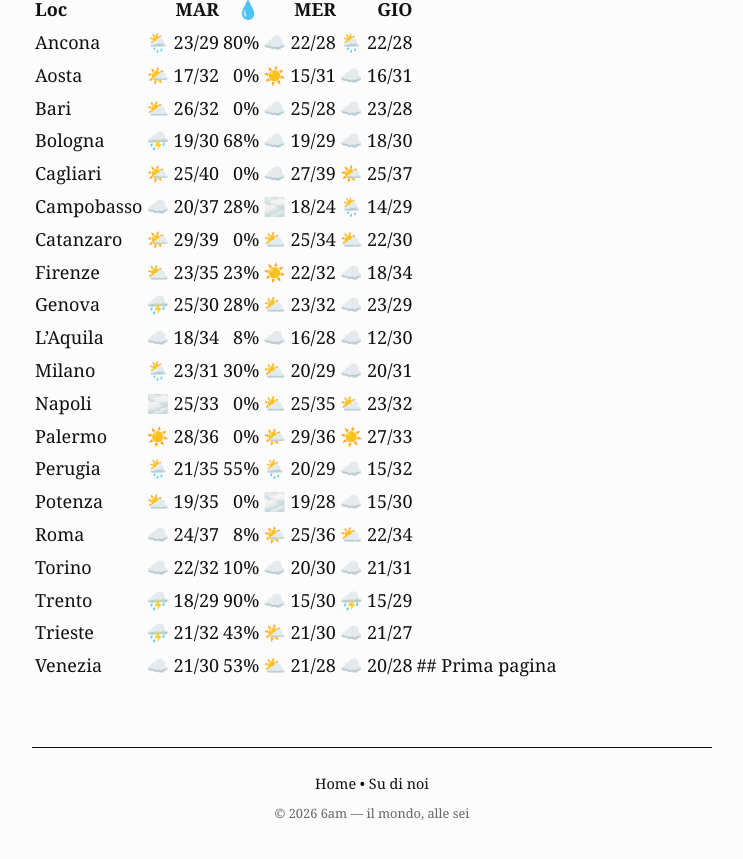
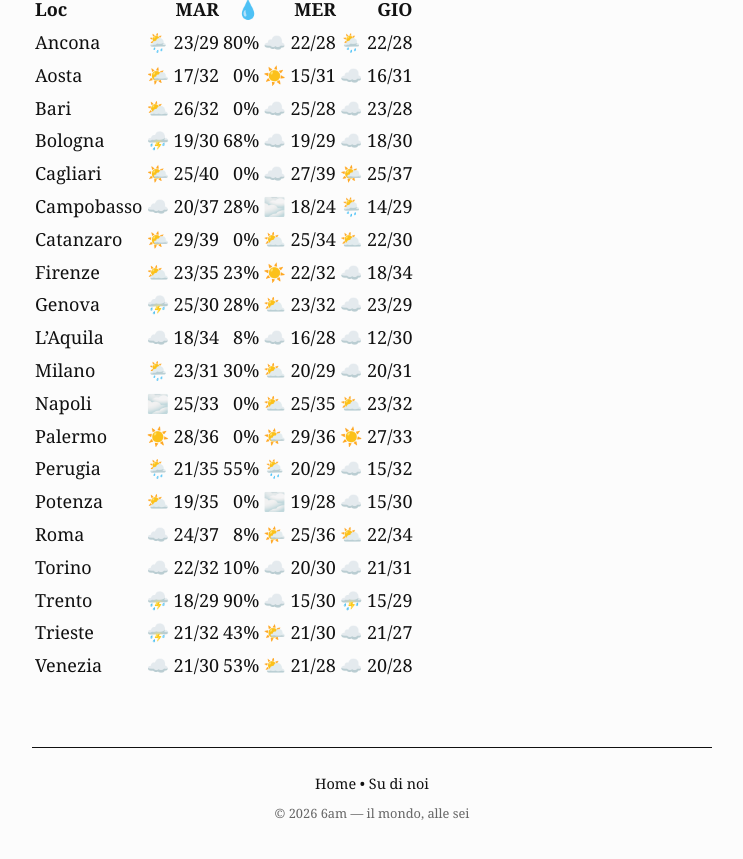
Before and after one commit to mastro35/6am-news-IT, a Jekyll site: the page built from _posts/2026-07-21-news.md, in a window 1280 px wide and 900 px high, scrolled down 2329 px. Shown: the top 859 px of the window, without its empty margins (268-1011 px from the left). Built offline with Jekyll 4.4.1, drawn with Linux system fonts in a browser that asks for light colours; some web fonts are replaced; our own code applies the rules of GitHub Pages for plain Markdown files.

Commit message:
Fix formatting in Venezia weather section

```diff
--- a/_posts/2026-07-21-news.md
+++ b/_posts/2026-07-21-news.md
@@ -48,4 +48,4 @@ Al termine del presidio per Abderrahim Fakir, un corteo di antagonisti ha raggiu
 | Torino | ☁️ 22/32 | 10% | ☁️ 20/30 | ☁️ 21/31 |
 | Trento | ⛈️ 18/29 | 90% | ☁️ 15/30 | ⛈️ 15/29 |
 | Trieste | ⛈️ 21/32 | 43% | 🌤️ 21/30 | ☁️ 21/27 |
-| Venezia | ☁️ 21/30 | 53% | ⛅ 21/28 | ☁️ 20/28 |## Prima pagina
+| Venezia | ☁️ 21/30 | 53% | ⛅ 21/28 | ☁️ 20/28 |
```
